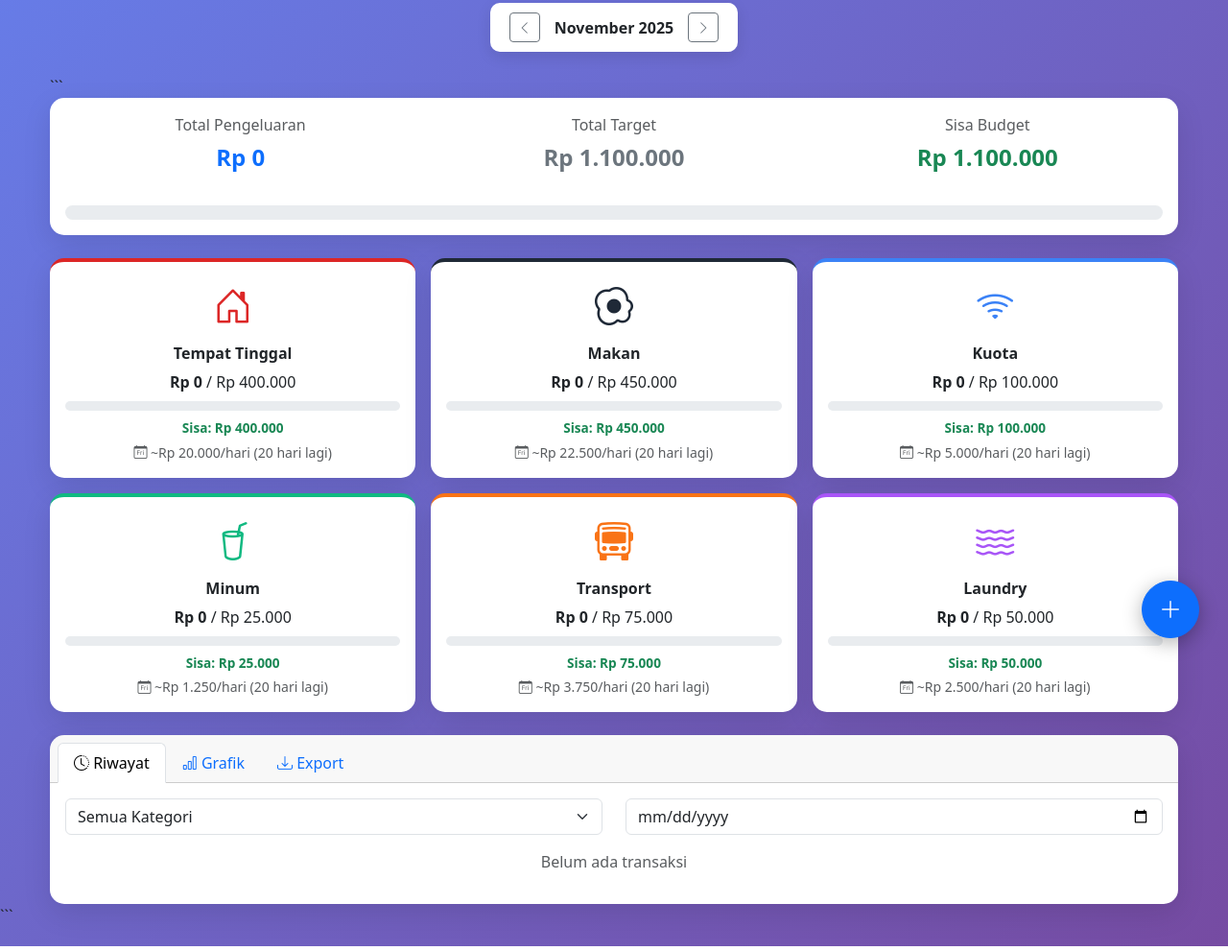
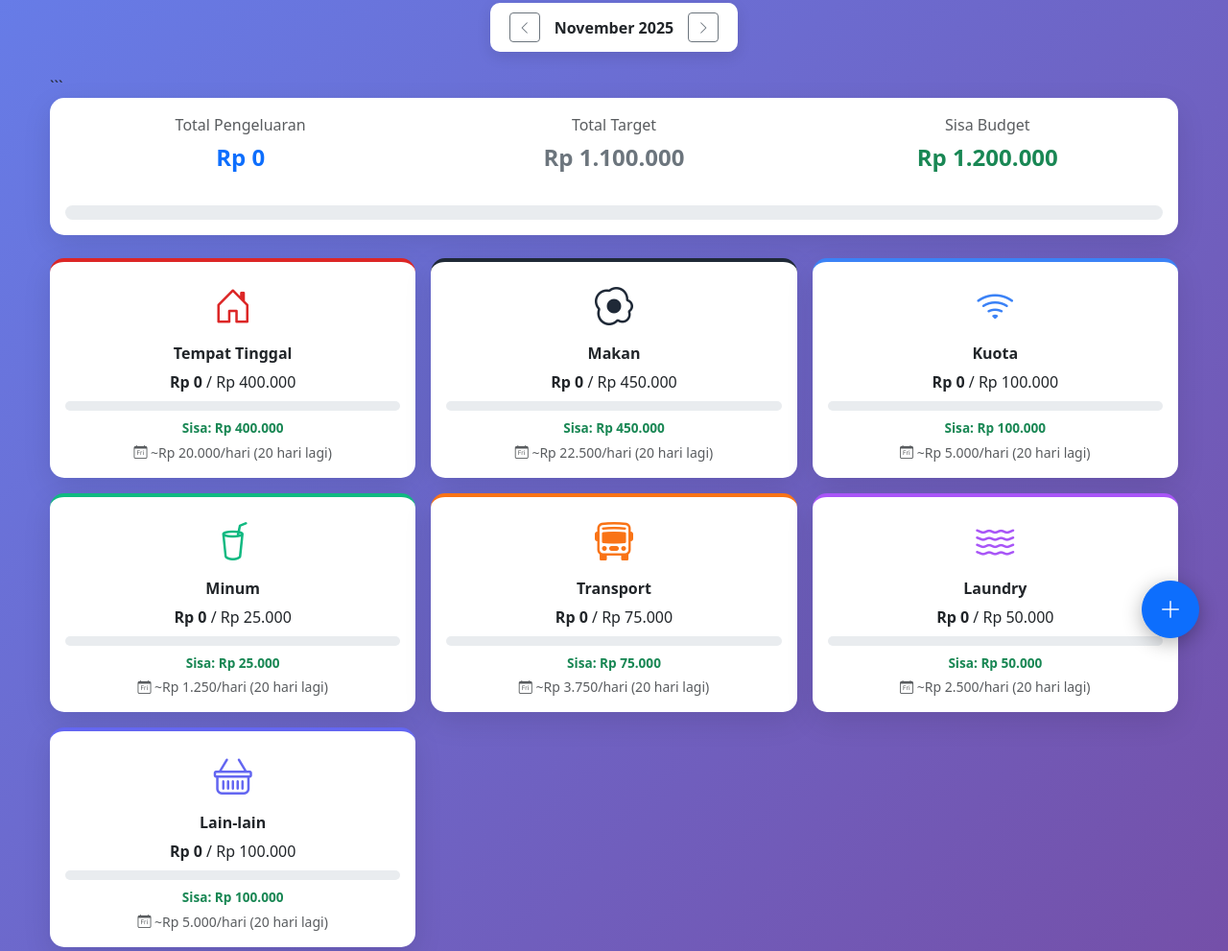
Before and after one commit to ilzamafif/testung, a plain HTML site: page index.html in a window 1280 px wide. Shown: the part 105-1096 px from the top of the page at 96% size. Drawn offline with nearby package versions, Linux system fonts and the light colour scheme.

Commit message:
Update index.html

```diff
--- a/index.html
+++ b/index.html
@@ -317,7 +317,8 @@
     'Kuota': { budget: 100000, color: '#3b82f6', icon: 'bi-wifi' },
     'Minum': { budget: 25000, color: '#10b981', icon: 'bi-cup-straw' },
     'Transport': { budget: 75000, color: '#f97316', icon: 'bi-bus-front' },
-        'Laundry': { budget: 50000, color: '#a855f7', icon: 'bi-water' }
+    'Laundry': { budget: 50000, color: '#a855f7', icon: 'bi-water' },
+    'Lain-lain': { budget: 100000, color: '#6366f1', icon: 'bi-basket' }  // ← TAMBAH BARIS INI
 };
 
     let currentMonth = new Date().toISOString().slice(0, 7);
```
Lines whose indentation alone changed are shown as unchanged.
